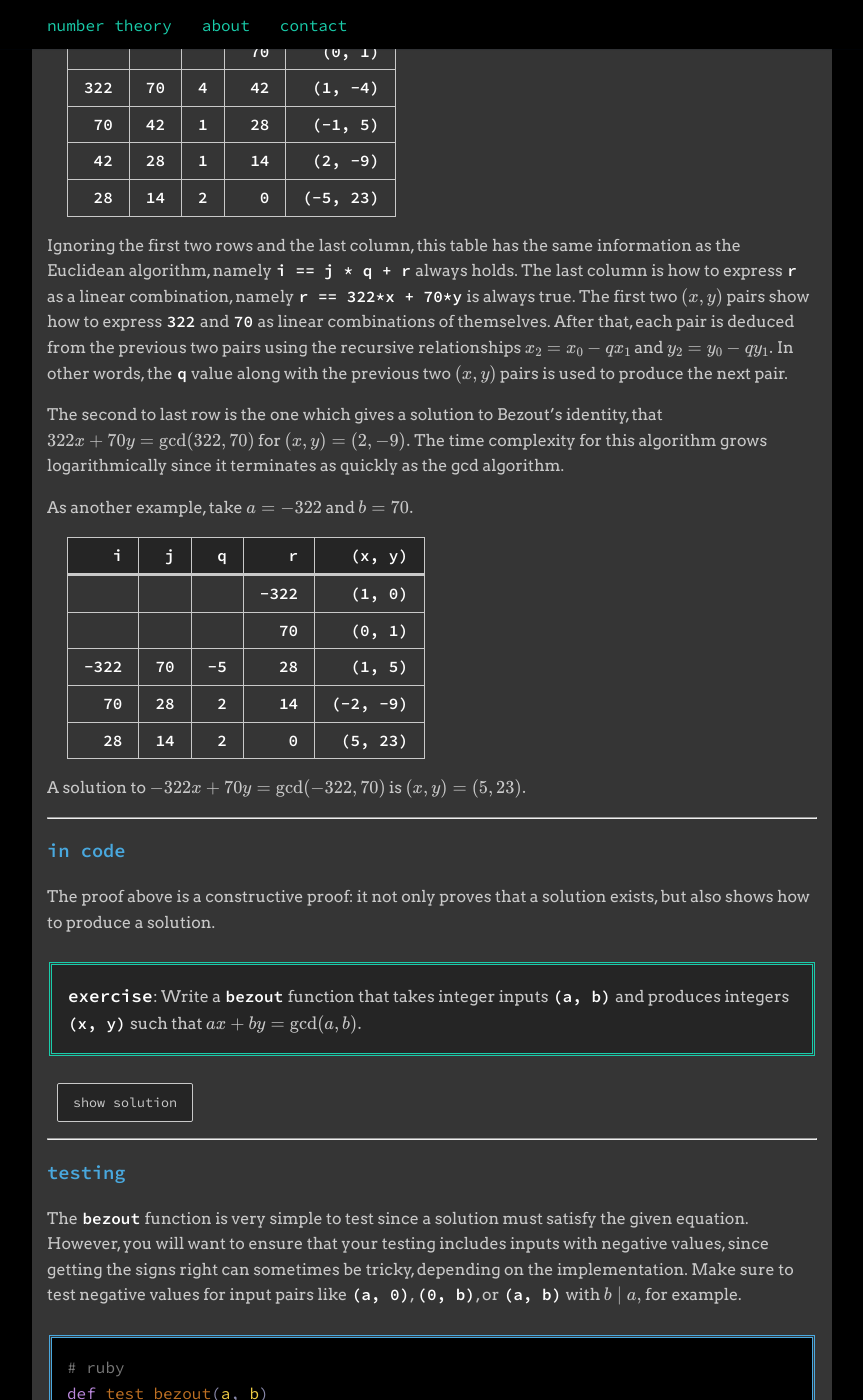
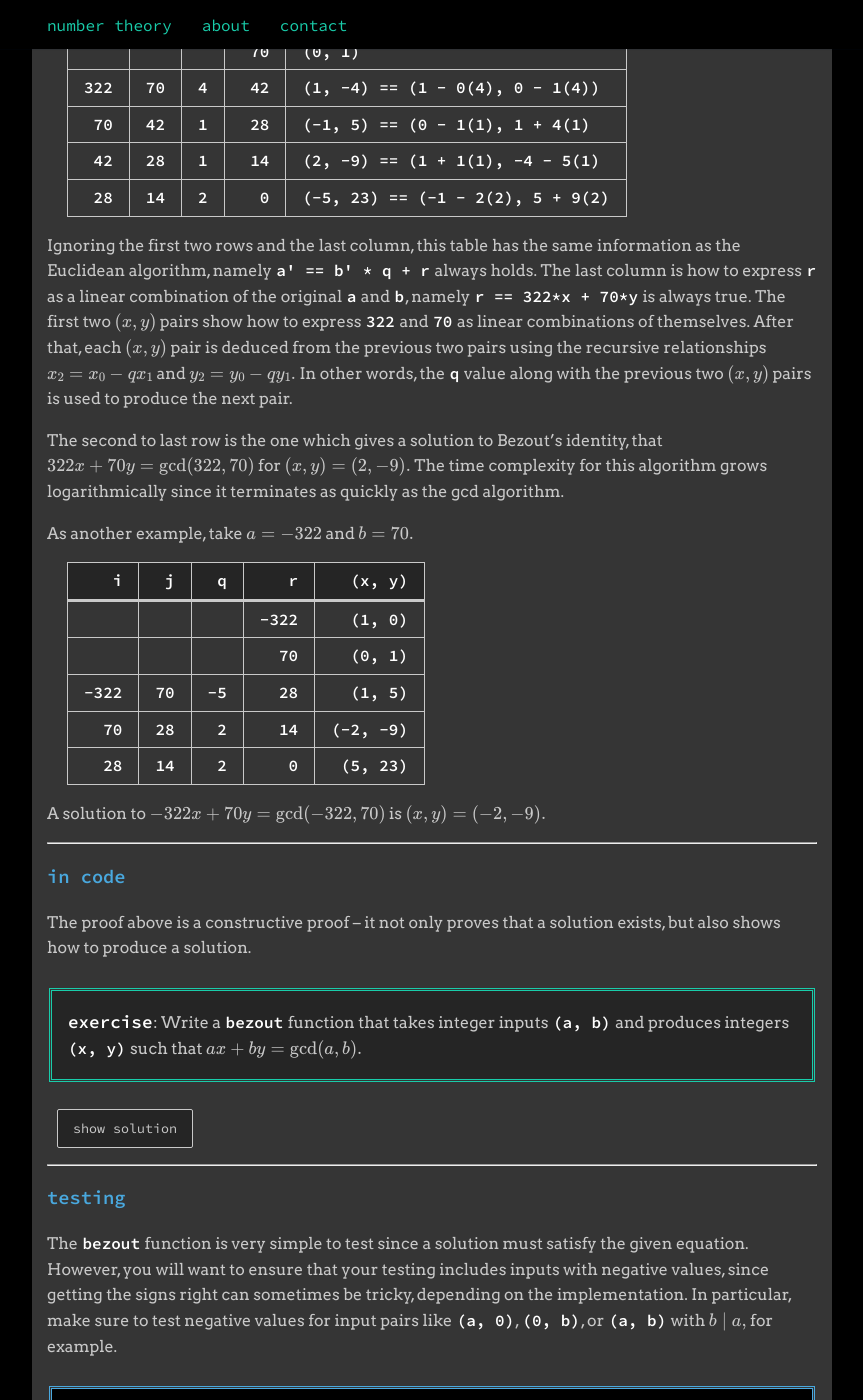
Before and after one commit to itscomputers/itscomputers.github.io, a Jekyll site: the page built from _sections/01_04_bezouts_identity.md, in a window 1280 px wide and 1400 px high, scrolled down 913 px. Shown: the whole window, without its empty margins (208-1071 px from the left). Built offline with Jekyll 4.4.1, drawn with Linux system fonts in a browser that asks for light colours; formulas are drawn with MathJax 3; some of the changed text lies outside the part shown.

Commit message:
fix typo in section 2 and modify language in section 4

```diff
--- a/_sections/01_04_bezouts_identity.md
+++ b/_sections/01_04_bezouts_identity.md
@@ -31,36 +31,37 @@ However, a brute force search may not be successful so quickly.
 > expressed as a linear combination of the two integers.
 >
 > The Euclidean algorithm can be thought of as a sequence of equations
-> of the form $$ i = jq + r. $$  If $$ i $$ and $$ j $$ are both linear
+> of the form $$ a' = b'q + r. $$  If $$ a' $$ and $$ b' $$ are both linear
 > combinations of $$ a $$ and $$ b, $$ then so is $$ r. $$  In particular,
-> if $$ i = ax_0 + by_0 $$ and $$ j = ax_1 + by_1, $$ then
+> if $$ a' = ax_0 + by_0 $$ and $$ b' = ax_1 + by_1, $$ then
 > $$ r = a(x_0 - qx_1) + b(y_0 - qy_1). $$  In the first instance,
-> $$ i = a $$ and $$ j = b, $$ which are both linear combinations, namely
-> $$ a = a(1) + b(0) $$ and $$ b = a(0) + b(1). $$  Therefore, the next
+> $$ a' = a $$ and $$ b' = b, $$ which are both linear combinations, namely
+> $$ a' = a(1) + b(0) $$ and $$ b' = a(0) + b(1). $$  Therefore, the next
 > remainder is a linear combination, implying the one after is, and so on.
 {: .proof}
 
 This proof is probably best illustrated with an example, say $$ a = 322 $$
 and $$ b = 70. $$
 
-|   `i` |  `j` | `q` |   `r` |   `(x, y)` |
-|------:|-----:|----:|------:|-----------:|
-|       |      |     | `322` |   `(1, 0)` |
-|       |      |     |  `70` |   `(0, 1)` |
-| `322` | `70` | `4` |  `42` |  `(1, -4)` |
-|  `70` | `42` | `1` |  `28` |  `(-1, 5)` |
-|  `42` | `28` | `1` |  `14` |  `(2, -9)` |
-|  `28` | `14` | `2` |   `0` | `(-5, 23)` |
+|  `a'` | `b'` | `q` |   `r` |   `(x, y)`                         |
+|------:|-----:|----:|------:|:-----------------------------------|
+|       |      |     | `322` |   `(1, 0)`                         |
+|       |      |     |  `70` |   `(0, 1)`                         |
+| `322` | `70` | `4` |  `42` |  `(1, -4) == (1 - 0(4), 0 - 1(4))` |
+|  `70` | `42` | `1` |  `28` |  `(-1, 5) == (0 - 1(1), 1 + 4(1)`  |
+|  `42` | `28` | `1` |  `14` |  `(2, -9) == (1 + 1(1), -4 - 5(1)` |
+|  `28` | `14` | `2` |   `0` | `(-5, 23) == (-1 - 2(2), 5 + 9(2)` |
 
 Ignoring the first two rows and the last column, this table has the same
-information as the Euclidean algorithm, namely `i == j * q + r` always
-holds.  The last column is how to express `r` as a linear combination,
-namely `r == 322*x + 70*y` is always true.  The first two
-$$ (x, y) $$ pairs show how to express `322` and `70` as linear
-combinations of themselves.  After that, each pair is deduced from the
-previous two pairs using the recursive relationships $$ x_2 = x_0 - qx_1 $$
-and $$ y_2 = y_0 - qy_1. $$  In other words, the `q` value along with the
-previous two $$ (x, y) $$ pairs is used to produce the next pair.
+information as the Euclidean algorithm, namely `a' == b' * q + r` always
+holds.  The last column is how to express `r` as a linear combination of
+the original `a` and `b`, namely `r == 322*x + 70*y` is always true.  The
+first two $$ (x, y) $$ pairs show how to express `322` and `70` as linear
+combinations of themselves.  After that, each $$ (x, y) $$ pair is deduced
+from the previous two pairs using the recursive relationships
+$$ x_2 = x_0 - qx_1 $$ and $$ y_2 = y_0 - qy_1. $$  In other words, the `q`
+value along with the previous two $$ (x, y) $$ pairs is used to produce the
+next pair.
 
 The second to last row is the one which gives a solution to Bezout's
 identity, that $$ 322x + 70y = \gcd(322, 70) $$ for
@@ -78,12 +79,12 @@ As another example, take $$ a = -322 $$ and $$ b = 70. $$
 |   `70` | `28` |  `2` |   `14` | `(-2, -9)` |
 |   `28` | `14` |  `2` |   `0`  |  `(5, 23)` |
 
-A solution to $$ -322x + 70y = \gcd(-322, 70) $$ is $$ (x, y) = (5, 23). $$
+A solution to $$ -322x + 70y = \gcd(-322, 70) $$ is $$ (x, y) = (-2, -9). $$
 
 ---
 ### in code
 
-The proof above is a constructive proof: it not only proves that a solution
+The proof above is a constructive proof -- it not only proves that a solution
 exists, but also shows how to produce a solution.
 
 <span id="exercise-bezout" />
@@ -118,9 +119,9 @@ end
 The `bezout` function is very simple to test since a solution must satisfy
 the given equation.  However, you will want to ensure that your testing
 includes inputs with negative values, since getting the signs right can
-sometimes be tricky, depending on the implementation.  Make sure to test
-negative values for input pairs like `(a, 0)`, `(0, b)`, or `(a, b)`
-with $$ b \mid a, $$ for example.
+sometimes be tricky, depending on the implementation.  In particular,
+make sure to test negative values for input pairs like `(a, 0)`, `(0, b)`,
+or `(a, b)` with $$ b \mid a, $$ for example.
 
 {% highlight ruby %}
 # ruby
```
Also changed, not shown: _sections/01_02_division_with_remainder.md (+1 -1 lines).
